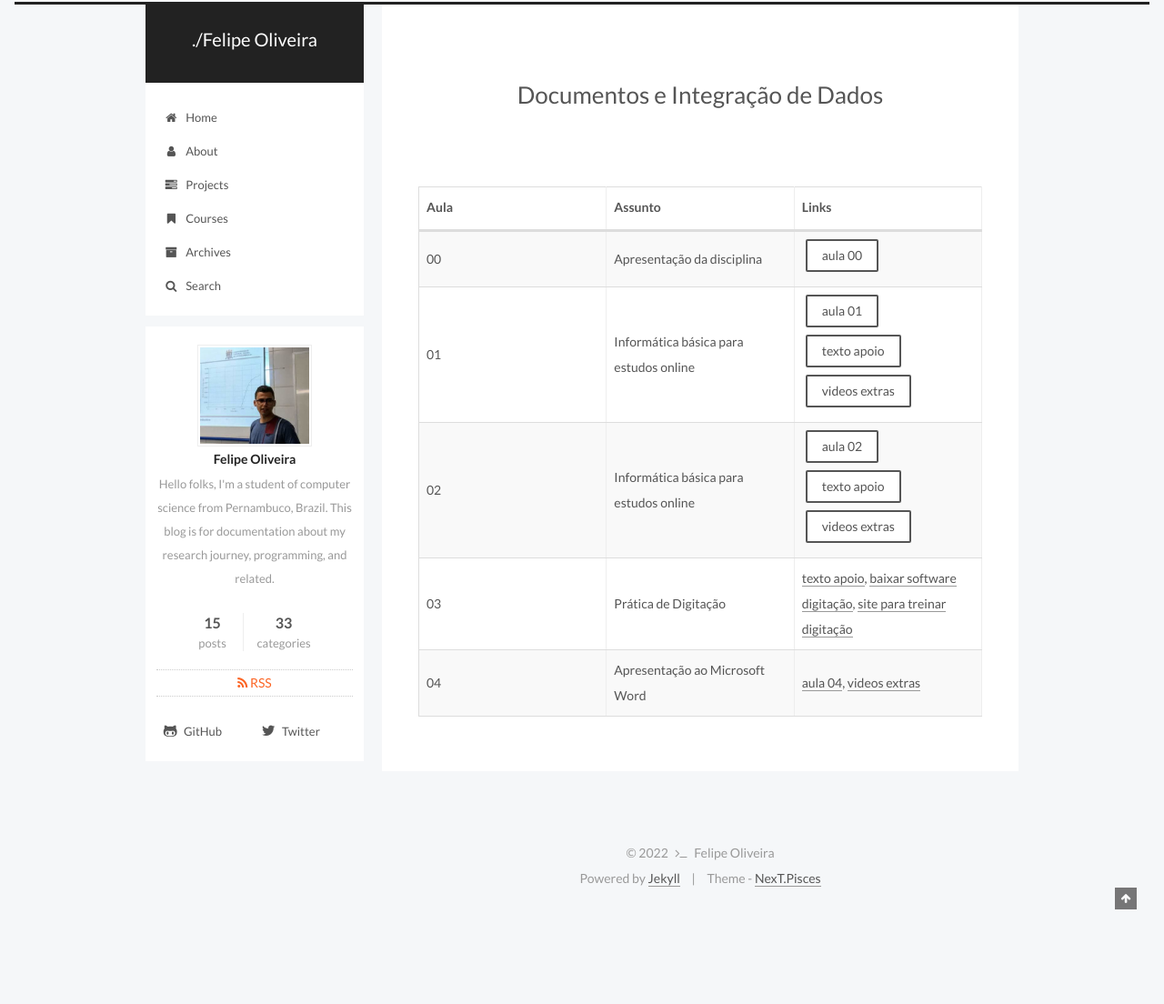
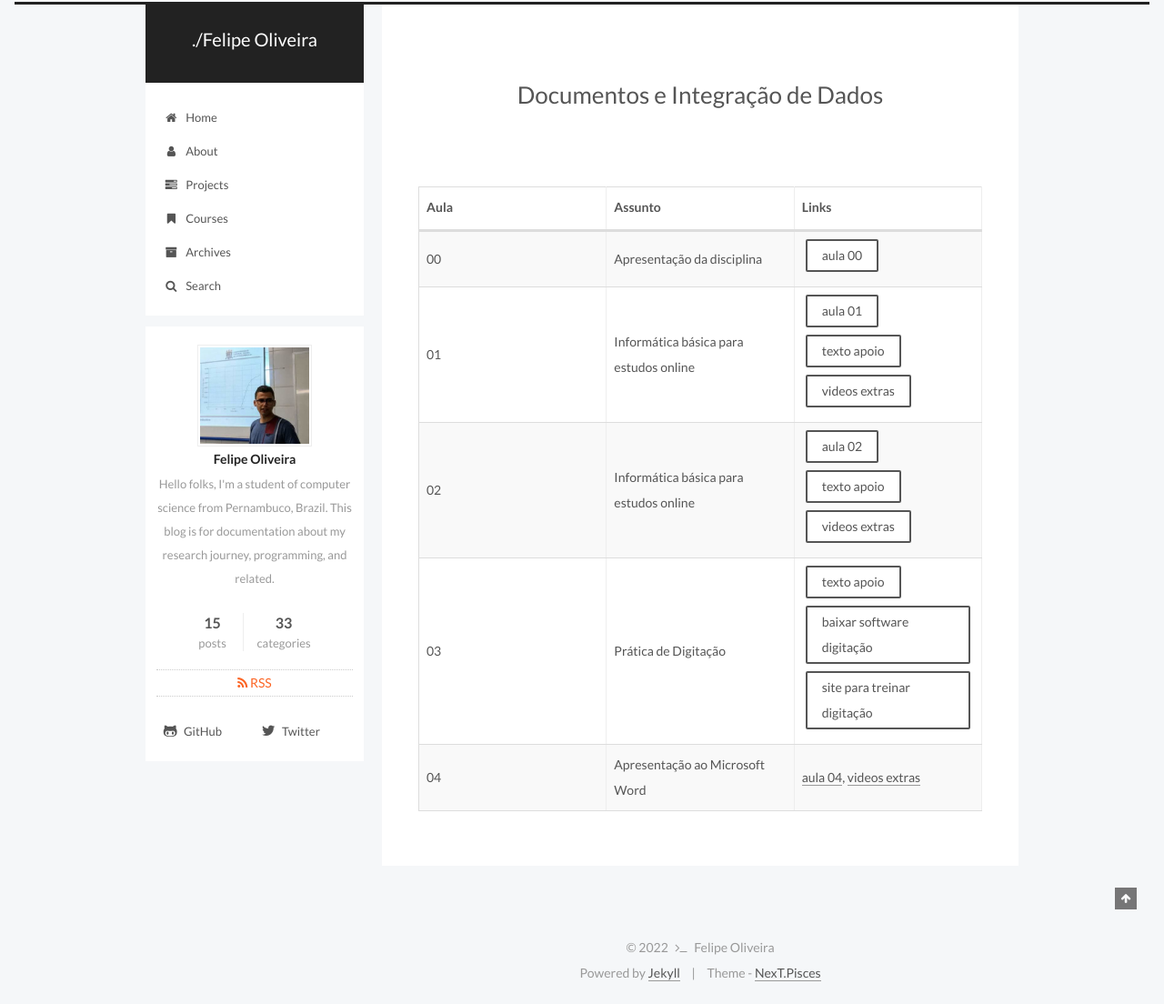
Before and after one commit to fdoliv/fdoliv.github.io, a Jekyll site: the page built from courses/did/index.md, in a window 1280 px wide. Shown: the whole page at 91% size. Built offline with Jekyll 4.4.1, drawn with Linux system fonts in a browser that asks for light colours; before the commit the page ends 1000 px from its top, so only the background shows below that.

Commit message:
atualização de links

```diff
--- a/courses/did/index.md
+++ b/courses/did/index.md
@@ -15,5 +15,5 @@ excerpt: Disciplina Documentos e integração de Dados da Escola Técnica Estadu
 | 00 | Apresentação da disciplina |  <a href="{{ site.url }}/assets/arquivos/per/aula00-did.pdf" target="blank" class="btn">aula 00</a> |
 | 01 | Informática básica para estudos online | <a href="{{ site.url }}/assets/arquivos/per/aula01-did.pdf" target="blank" class="btn">aula 01</a> <a href="{{ site.url }}/assets/arquivos/per/texto01.pdf" target="blank" class="btn">texto apoio</a> <a href="https://youtube.com/playlist?list=PLsJGhs3ZmfHL784xroiEzsSYDBdrtXKtP" target="blank" class="btn">videos extras</a> |
 | 02 | Informática básica para estudos online | <a href="{{ site.url }}/assets/arquivos/per/aula02-did.pdf" target="blank" class="btn">aula 02</a> <a href="{{ site.url }}/assets/arquivos/per/texto02.pdf" target="blank" class="btn">texto apoio</a> <a href="https://youtube.com/playlist?list=PLsJGhs3ZmfHK_TzWAai30WKCh0B7s9NGT" target="blank" class="btn">videos extras</a> |
-| 03 | Prática de Digitação | [texto apoio](https://www.soportugues.com.br/secoes/dicas/digitar/){:target="_blank"}, [baixar software digitação](https://rapidtyping.com/en/downloads/typing-tutor/ver-5/RapidTyping_Setup_5.4_x32.exe), [site para treinar digitação](https://www.typingclub.com/digitacao) |
+| 03 | Prática de Digitação | <a href="https://www.soportugues.com.br/secoes/dicas/digitar/" target="blank" class="btn">texto apoio</a> <a href="https://rapidtyping.com/en/downloads/typing-tutor/ver-5/RapidTyping_Setup_5.4_x32.exe" target="blank" class="btn">baixar software digitação</a> <a href="https://www.typingclub.com/digitacao" target="blank" class="btn">site para treinar digitação</a> |
 | 04 | Apresentação ao Microsoft Word | [aula 04]({{ site.url }}/assets/arquivos/did/aula04.pdf){:target="_blank"}, [videos extras](https://youtube.com/playlist?list=PLsJGhs3ZmfHIPnmWa_39ZjeM4YFS2LGcY){:target="_blank"} |
```
